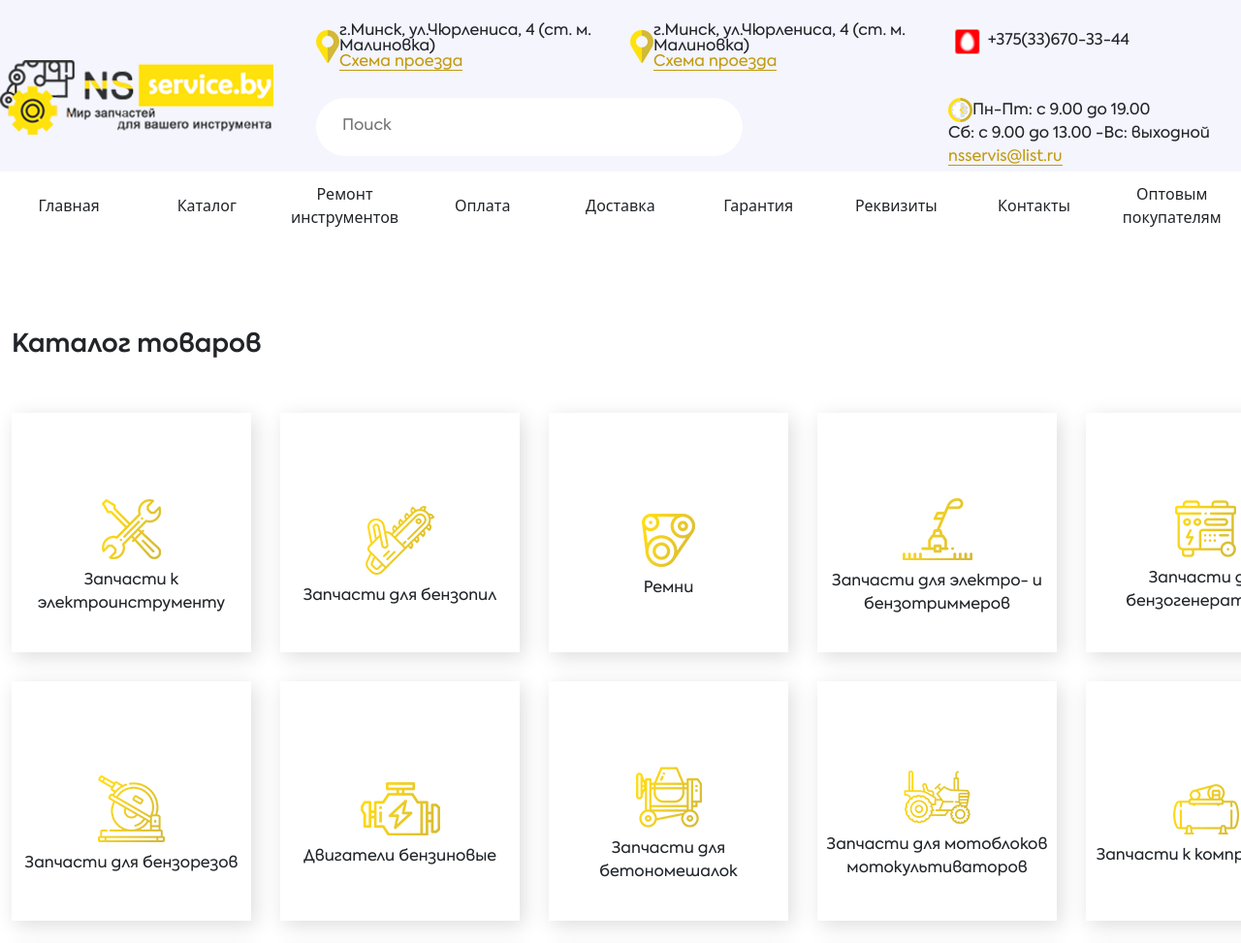
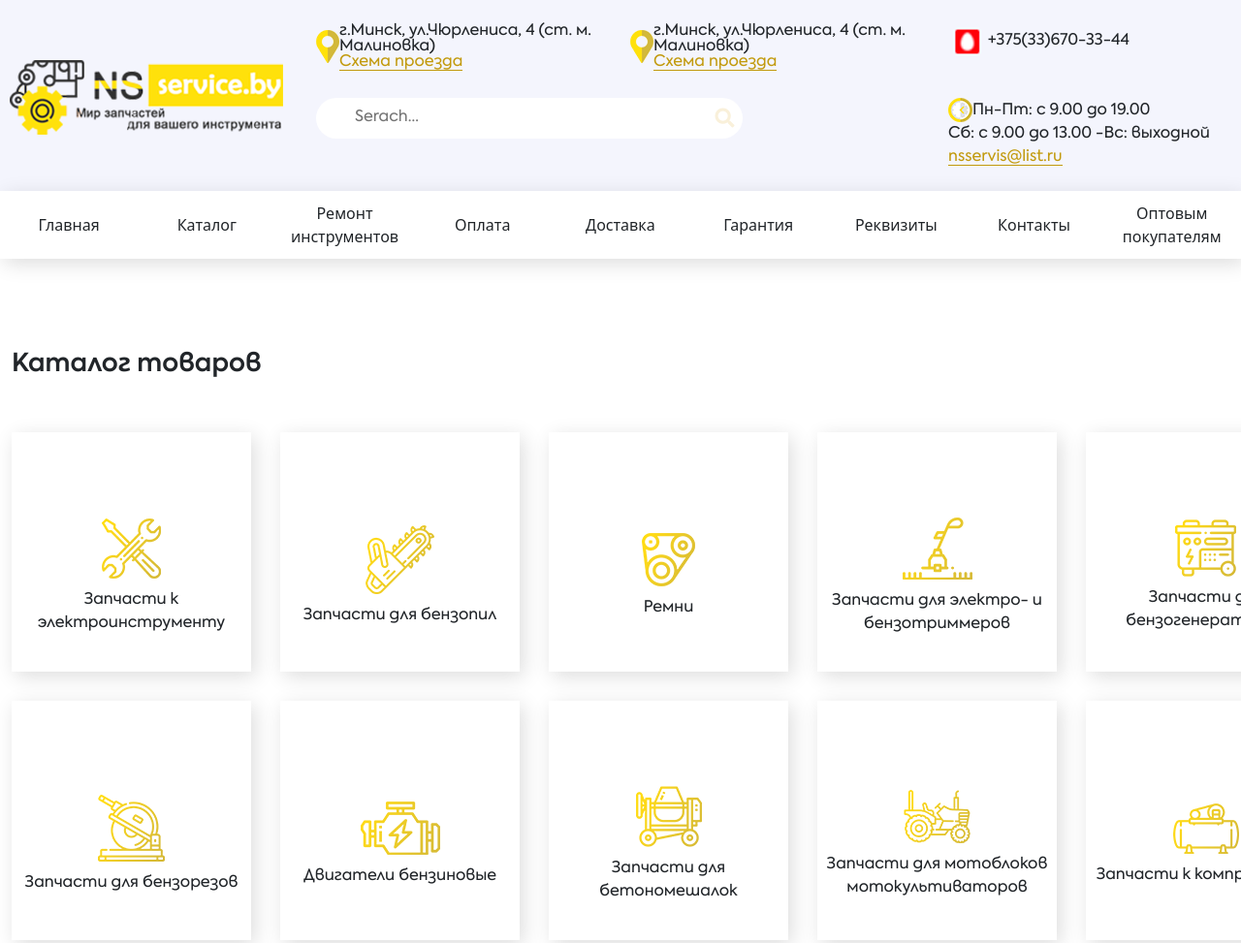
Before and after one commit to DmitryPash/NS-Service.by, a plain HTML site: page index.html in a window 1280 px wide. Shown: the top 973 px of the page at 97% size. Drawn offline with nearby package versions, Linux system fonts and the light colour scheme.

Commit message:
Input
Input add

```diff
--- a/index.html
+++ b/index.html
@@ -4,11 +4,12 @@
    <meta charset="UTF-8">
    <meta http-equiv="X-UA-Compatible" content="IE=edge">
    <meta name="viewport" content="width=device-width, initial-scale=1.0, shrink-to-fit=no">
+   <link rel="stylesheet" href="https://use.fontawesome.com/releases/v5.15.4/css/all.css" integrity="sha384-DyZ88mC6Up2uqS4h/KRgHuoeGwBcD4Ng9SiP4dIRy0EXTlnuz47vAwmeGwVChigm" crossorigin="anonymous">
    <link href="https://cdn.jsdelivr.net/npm/bootstrap@5.1.1/dist/css/bootstrap.min.css" rel="stylesheet" integrity="sha384-F3w7mX95PdgyTmZZMECAngseQB83DfGTowi0iMjiWaeVhAn4FJkqJByhZMI3AhiU" crossorigin="anonymous">
    <link rel="stylesheet" href="./style/normalize.css">
    <link rel="stylesheet" href="./fonts/stylesheet.css">
    <link rel="stylesheet" href="./style/style.css">
-   <title>Document</title>
+   <title>Service.by</title>
 </head>
 <body>
    <div class="content">
@@ -20,7 +21,6 @@
          <div class="col-6 header-place">
             <div class="col-12">
                <div class="header-address">
-
                      <img src="./img/Header/location.png" alt="">
                      <div class="header-address-text">
                         <p>г.Минск, ул.Чюрлениса, 4 (ст. м. Малиновка)</p>
@@ -36,8 +36,13 @@
 
                </div>
             </div>
-            <div class="col-12">
-               <input type="text" class="header-input" placeholder="Поиск">
+            <div class="col-12 form-serach">
+               <form action="">
+                  <input type="text" placeholder="Serach...">
+                  <button type="submit"></button>
+
+               </form>
+               <!-- <input type="text" class="header-input" placeholder="Поиск"> -->
             </div>
          </div>
          <div class="col-3 header-contact">
@@ -63,15 +68,16 @@
       </nav>
       <div class="wrapper">
       <main class="main">
-
          <div class="container">
          <div class="catalog">
             <div class="catalog-h2">Каталог товаров</div>
             <div class="catalog-list">
+               <div class="column-20" style="width:20%;">
                <div class="catalog-items">
                   <img src="./img/Catalog/tools.png" alt="">
                   <div class="catalog-text">Запчасти к электроинструменту</div>
                </div>
+            </div>
                <div class="catalog-items">
                   <img src="./img/Catalog/chainsaw2.png" alt="">
                   <div class="catalog-text">Запчасти для бензопил</div>
--- a/style/style.css
+++ b/style/style.css
@@ -46,6 +46,7 @@ a {
 .header {
   height: 153px;
   margin-top: 24px;
+  margin-bottom: 20px;
   font-family: "Axiforma";
   font-weight: thin;
 }
@@ -56,6 +57,7 @@ a {
 .header-logo {
   display: flex;
   align-items: center;
+  justify-content: center;
 }
 
 .header-logo img {
@@ -66,10 +68,41 @@ a {
   height: 50%;
 }
 
-.header-place input {
-  border: 0px;
-  border-radius: 55px;
-  height: 60px;
+.form-serach form {
+  position: relative;
+  width: 70%;
+}
+
+.form-serach input,
+button {
+  border: none;
+  outline: none;
+  border-radius: 25px;
+}
+
+.form-serach input {
+  width: 100%;
+  height: 42px;
+  /* background: #f9f0da; */
+  padding-left: 15px;
+}
+
+.form-serach button {
+  height: 26px;
+  width: 26px;
+  position: absolute;
+  top: 8px;
+  right: 8px;
+  background-color: #fff;
+  cursor: pointer;
+}
+
+.form-serach button::before {
+  content: "\f002";
+  font-family: "Font Awesome 5 Free";
+  color: #f9f0da;
+  font-size: 20px;
+  font-weight: bold;
 }
 
 .header-place a {
@@ -86,10 +119,6 @@ a {
 
 .header-place input::placeholder {
   padding-left: 25px;
-}
-
-.header-location {
-  /* display: flex; */
 }
 
 .header-address {
@@ -122,6 +151,9 @@ a {
 
 /* Nav */
 .nav {
+  position: relative;
+  z-index: 1;
+  box-shadow: 4px 5px 20px rgba(0, 0, 0, 0.137);
   background-color: #fff;
   height: 70px;
 }
```
